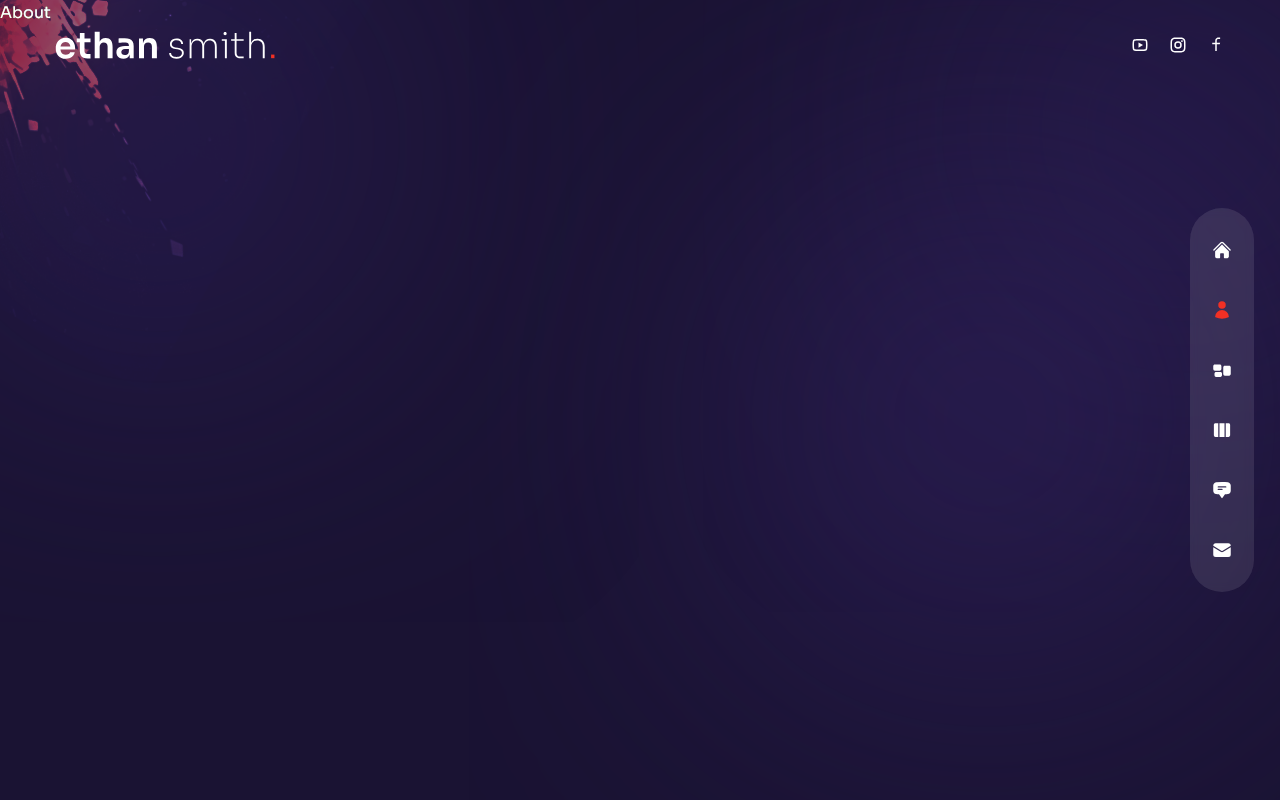
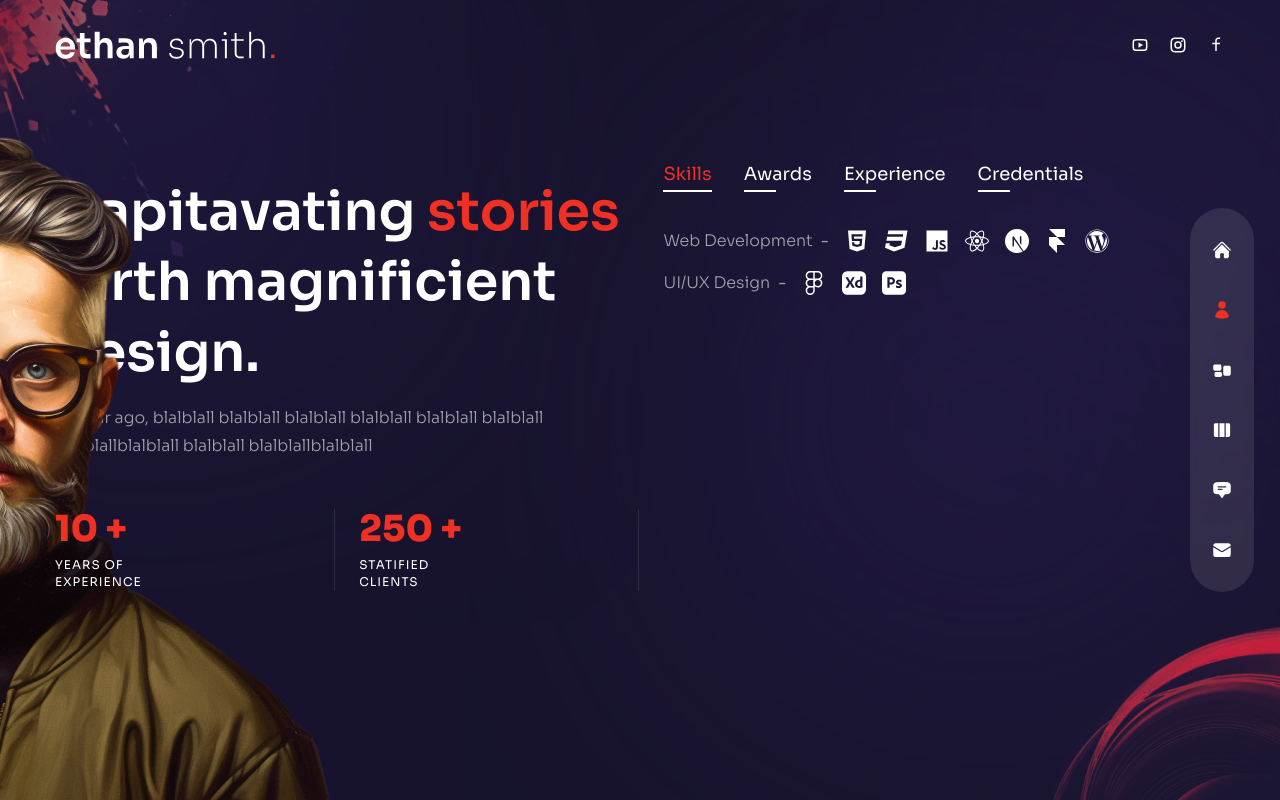
Before and after one commit to babasssss/bastien-portfolio, a Next.js app: page /about in a window 1280 px wide. Built offline with nearby package versions, Linux system fonts and the light colour scheme.

Commit message:
add page about

```diff
--- a/components/Circles.js
+++ b/components/Circles.js
@@ -1,5 +1,14 @@
+// next image
+import Image from 'next/image'
+
 const Circles = () => {
-  return <div>Circles</div>;
+  return (
+    <>
+      <div className='w-[200px] xl:w-[300px] absolute -right-16 -bottom-2 mix-blend-color-dodge animate-pulse duration-75 z-10'>
+        <Image src={'/circles.png'} width={260} height={200} className='w-full h-full' alt='SOREAU Bastien'/>
+      </div>
+    </>
+  );
 };
 
 export default Circles;
--- a/pages/about/index.js
+++ b/pages/about/index.js
@@ -1,3 +1,4 @@
+import React, {useState} from "react";
 // icons
 import {
   FaHtml5,
@@ -88,8 +89,139 @@ const aboutData = [
   },
 ];
 
+// components
+import Avatar from '../../components/Avatar'
+import Circles from '../../components/Circles'
+
+
+// framer motion
+import {motion} from 'framer-motion'
+import {fadeIn} from '../../variants'
+
+
+// counter
+import CountUp from 'react-countup'
+
+
 const About = () => {
-  return <div>About</div>;
+  const [index,setIndex] =  useState(0);
+  console.log(index);
+  return (
+    <>
+      <div className="h-full bg-primary/30 py-32 text-center xl:text-left">
+        <Circles/>
+        {/* Avatar img */}
+        <motion.div
+          variants={fadeIn('right', 0.2)}
+          initial="hidden"
+          animate="show"
+          exit="hidden"
+          className="hidden xl:flex absolute bottom-0 -left-[370px]"
+        >
+          <Avatar/>
+        </motion.div>
+
+        <div className="container mx-auto h-full flex flex-col items-center xl:flex-row gap-x-6">
+
+          {/* text */}
+          <div className="flex-1 flex flex-col justify-center">
+
+            <motion.h2
+              variants={fadeIn('right', 0.2)}
+              initial="hidden"
+              animate="show"
+              exit="hidden"
+              className="h2">
+              Capitavating <span className="text-accent">stories</span> birth magnificient design.
+            </motion.h2>
+
+            <motion.p
+              variants={fadeIn('right', 0.4)}
+              initial="hidden"
+              animate="show"
+              exit="hidden"
+              className="max-w-[500px] mx-auto xl:mx-0 mb-6 xl:mb-12 px-2 xl:px-0">
+              10 year ago, blalblall blalblall blalblall blalblall blalblall blalblall
+              blalblallblalblall blalblall blalblallblalblall
+            </motion.p>
+
+            {/* Counters */}
+            <motion.div
+              variants={fadeIn('right', 0.6)}
+              initial="hidden"
+              animate="show"
+              exit="hidden"
+              className="hidden md:flex md:max-w-xl xl:max-w-none mx-auto xl:mx-0 mb-8"
+            >
+              <div className="flex flex-1 xl:gap-x-6">
+                {/* experience */}
+                <div className="relative flex-1 after:w-[1px] after:h-full after:bg-white/10 after:absolute after:top-0 after:right-0">
+                  <div className="text-2xl xl:text-4xl font-extrabold text-accent mb-2 ">
+                    <CountUp start={0} end={10} duration={5}/> +
+                  </div>
+                  <div className="text-xs uppercase tracking-[1px] leading-[1.4] max-w-[100px]">
+                    Years of experience
+                  </div>
+                </div>
+                {/* cleints */}
+                <div className="relative flex-1 after:w-[1px] after:h-full after:bg-white/10 after:absolute after:top-0 after:right-0">
+                  <div className="text-2xl xl:text-4xl font-extrabold text-accent mb-2 ">
+                    <CountUp start={0} end={250} duration={5}/> +
+                  </div>
+                  <div className="text-xs uppercase tracking-[1px] leading-[1.4] max-w-[100px]">
+                    Statified clients
+                  </div>
+                </div>
+              </div>
+            </motion.div>
+          </div>
+
+          {/* info */}
+          <motion.div
+            variants={fadeIn('left', 0.4)}
+            initial="hidden"
+            animate="show"
+            exit="hidden"
+            className="flex flex-col w-full xl:max-w-[48%] h-[480px] ">
+            <div className="flex gap-x-4 xl:gap-x-8 mx-auto xl:mx-0 mb-4 ">
+              {aboutData.map((item, itemIndex) => {
+                return (
+                  <div
+                    key={itemIndex}
+                    className={` ${index === itemIndex && 'text-accent after:w-[100%] after:bg-accent after:transition-all after:duration-300'} cursor-pointer capitalize xl:text-lg relative after:w-8 after:h-[2px] after:bg-white after:absolute after:-bottom-1 after:left-0`}
+                    onClick={() => setIndex(itemIndex)}
+                  >
+                    {item.title}
+                  </div>
+                );
+              })}
+            </div>
+
+            <div className="py-2 xl:py-6 flex flex-col gap-y-2 xl:gap-y-4 items-center xl:items-start ">
+              {aboutData[index].info.map((item, itemIndex)=>{
+                return (
+                  <div key={itemIndex} className="flex-1 flex flex-col md:flex-row max-w-max gap-x-2 items-center text-white/60">
+                    {/* title */}
+                    <div className="font-light mb-2 md:mb-0">{item.title}</div>
+                    <div className="hidden md:flex">-</div>
+                    <div className="">{item.stage}</div>
+                    {/* icons */}
+                    <div className="flex gap-x-4">
+                      {item.icons?.map((icon, itemIndex)=>{
+                        return <div className="text-2xl text-white">{icon}</div>;
+                      })}
+                    </div>
+                  </div>
+                )
+              })}
+            </div>
+
+          </motion.div>
+
+        </div>
+      </div>
+    </>
+  );
 };
 
 export default About;
```
Also changed, not shown: 1 other file (tests, documents, lock files or other folders).
